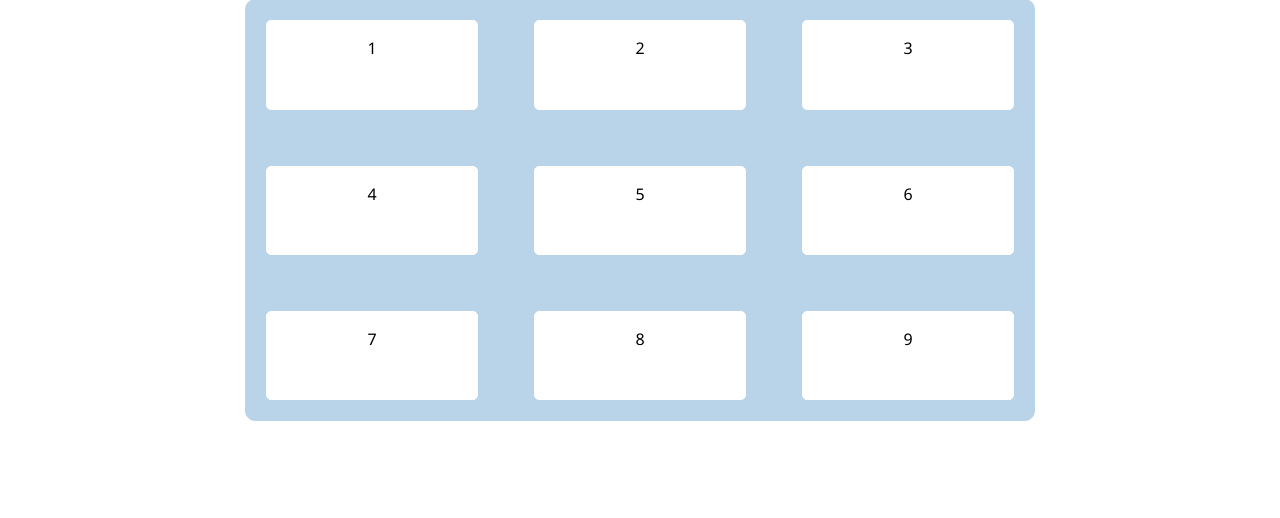
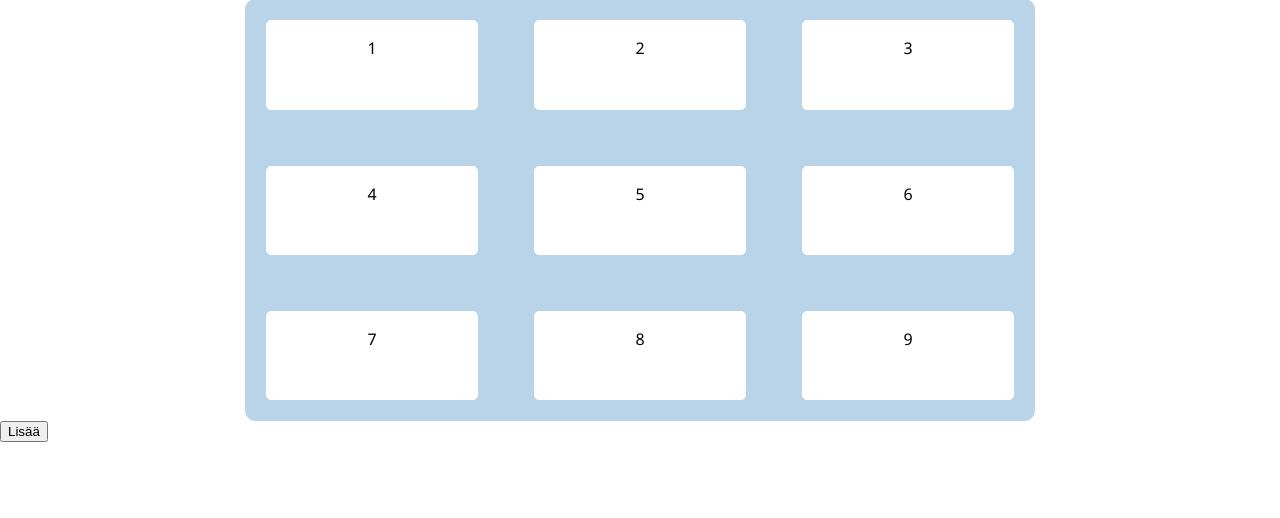
Before and after one commit to titskupitsku/projekti25, a PHP site: page /Tarrasivu.html in a window 1280 px wide. Shown: the part 282-800 px from the top of the page. Run offline with PHP 8.4, Linux system fonts and the light colour scheme.

Commit message:
Tarrasivu Lisää-nappi

```diff
--- a/Tarrasivu.css
+++ b/Tarrasivu.css
@@ -43,3 +43,6 @@
     padding: 10px;
     font-family: 'Segoe UI', Tahoma, Geneva, Verdana, sans-serif;
 }
+.Tarra-lisää {
+
+}
--- a/Tarrasivu.html
+++ b/Tarrasivu.html
@@ -108,6 +108,9 @@
         <div class="flex-items">9</div>
 
     </div>
+    <div class="Tarra-lisää">
+        <button class="Tarra-nappi">Lisää</button>
+    </div>
 </div>
 
 </body>
```
